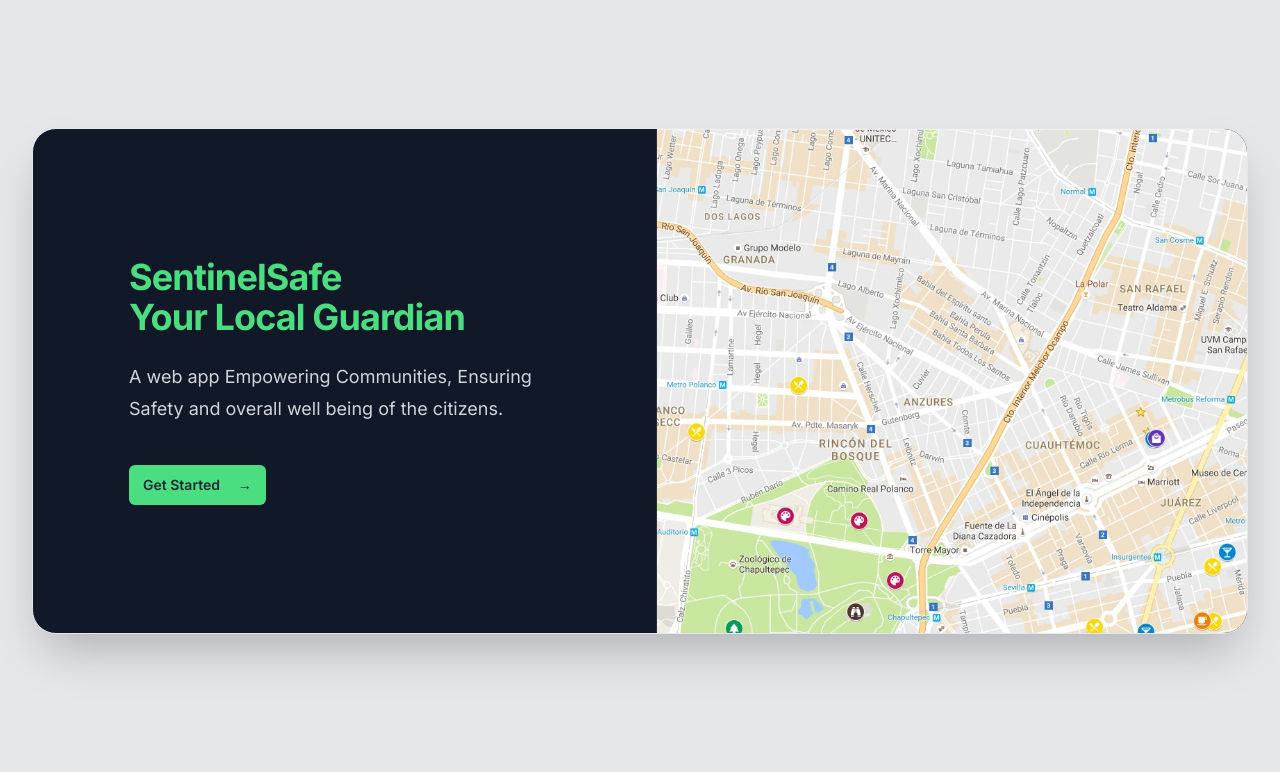
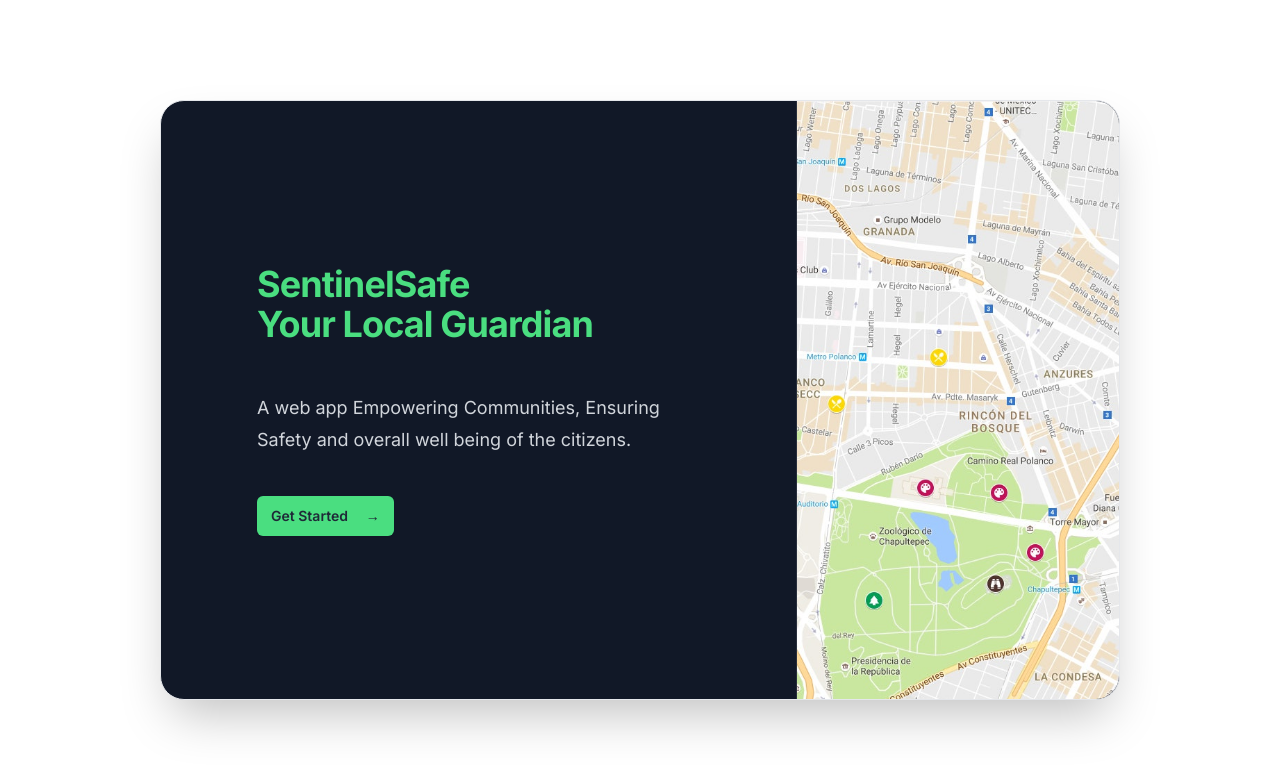
Before and after one commit to kpriyanshu2003/sentinel-safe, a Next.js app in the folder client/: page / in a window 1280 px wide. Shown: the top 772 px of the page. Built offline with nearby package versions, Linux system fonts and the light colour scheme.

Commit message:
Refactor home page layout and styles

```diff
--- a/client/src/app/page.js
+++ b/client/src/app/page.js
@@ -4,31 +4,18 @@
 export default function Home() {
   return (
     <>
-      <div className="bg-gray-200 h-screen overflow-hidden">
-        <div className="mx-auto max-w-7xl sm:px-6 sm:py-32 lg:px-8">
-          <div className=" border relative isolate overflow-hidden bg-gray-900 px-6 pt-16 shadow-2xl sm:rounded-3xl sm:px-16 md:pt-24 lg:flex lg:gap-x-20 lg:px-24 lg:pt-0">
-            <svg
-              viewBox="0 0 1024 1024"
-              className="absolute left-1/2 top-1/2 -z-10 h-[64rem] w-[64rem] -translate-y-1/2 [mask-image:radial-gradient(closest-side,white,transparent)] sm:left-full sm:-ml-80 lg:left-1/2 lg:ml-0 lg:-translate-x-1/2 lg:translate-y-0"
-              aria-hidden="true"
-            >
-              <defs>
-                <radialGradient id="759c1415-0410-454c-8f7c-9a820de03641">
-                  <stop stopColor="#7775D6" />
-                  <stop offset={1} stopColor="#E935C1" />
-                </radialGradient>
-              </defs>
-            </svg>
-            <div className="mx-auto max-w-md text-center lg:mx-0 lg:flex-auto lg:py-32 lg:text-left">
-              <h2 className="text-3xl font-bold tracking-tight text-green-400 sm:text-4xl">
+      <div className="h-svh overflow-hidden grid place-items-center">
+        <div className="border relative overflow-hidden bg-gray-900 md:pt-0 shadow-2xl sm:rounded-3xl md:px-16 pt-12 md:flex lg:gap-x-20 lg:px-24 h-3/4 w-[90%] md:w-3/4 rounded-lg">
+          <div className="md:w-[60%] grid place-content-center px-10 md:px-0">
+            <h2 className="text-3xl font-bold tracking-tight text-green-400 md:text-4xl text-center md:text-left">
               SentinelSafe
               <br />
               Your Local Guardian
             </h2>
             <br />
-              <span className="mt-6 text-lg leading-8 text-gray-300">
-                A web app Empowering Communities, Ensuring Safety and overall
-                well being of the citizens.
+            <span className="mt-6 text-lg leading-8 text-gray-300  text-center md:text-left">
+              A web app Empowering Communities, Ensuring Safety and overall well
+              being of the citizens.
             </span>
             <div className="mt-10 flex items-center justify-center gap-x-6 lg:justify-start ">
               <Link
@@ -39,7 +26,7 @@
               </Link>
             </div>
           </div>
-            <div className="relative h-80 lg:mt-19">
+          <div className="block relative h-80 mt-12 md:mt-0 ">
             <Image
               className="absolute left-0 top-0 w-[57rem] max-w-none bg-white/5 ring-1 ring-white/10"
               src="/images/google-maps.jpg"
@@ -50,7 +37,6 @@
           </div>
         </div>
       </div>
-      </div>
     </>
   );
 }
```
Lines whose indentation alone changed are shown as unchanged.
